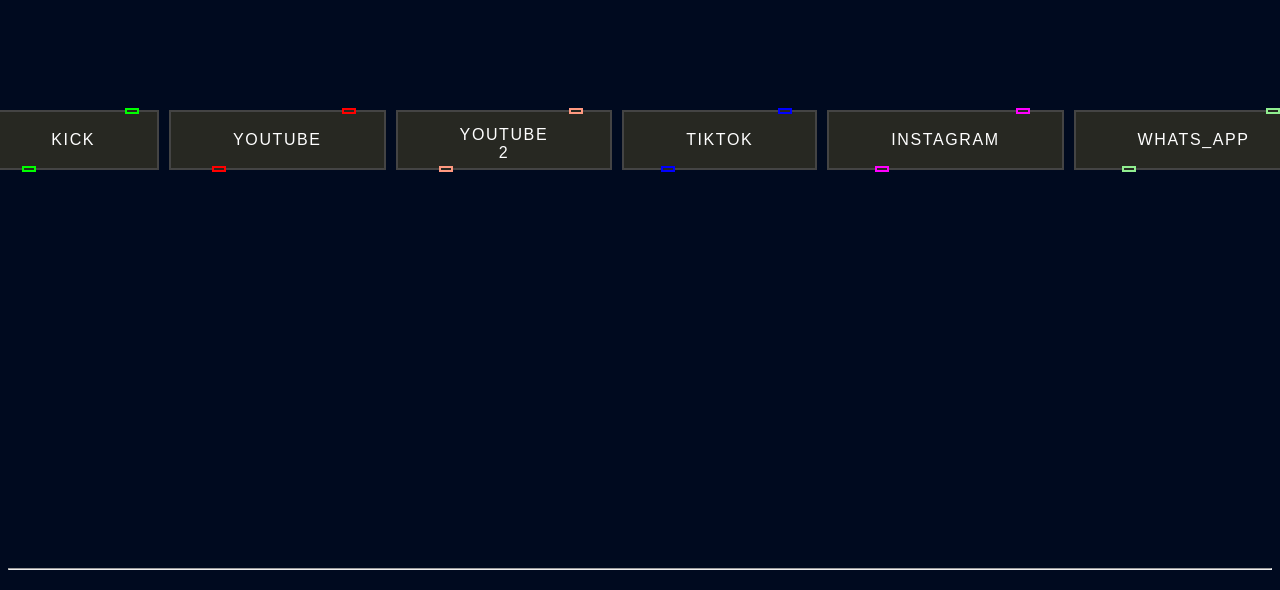
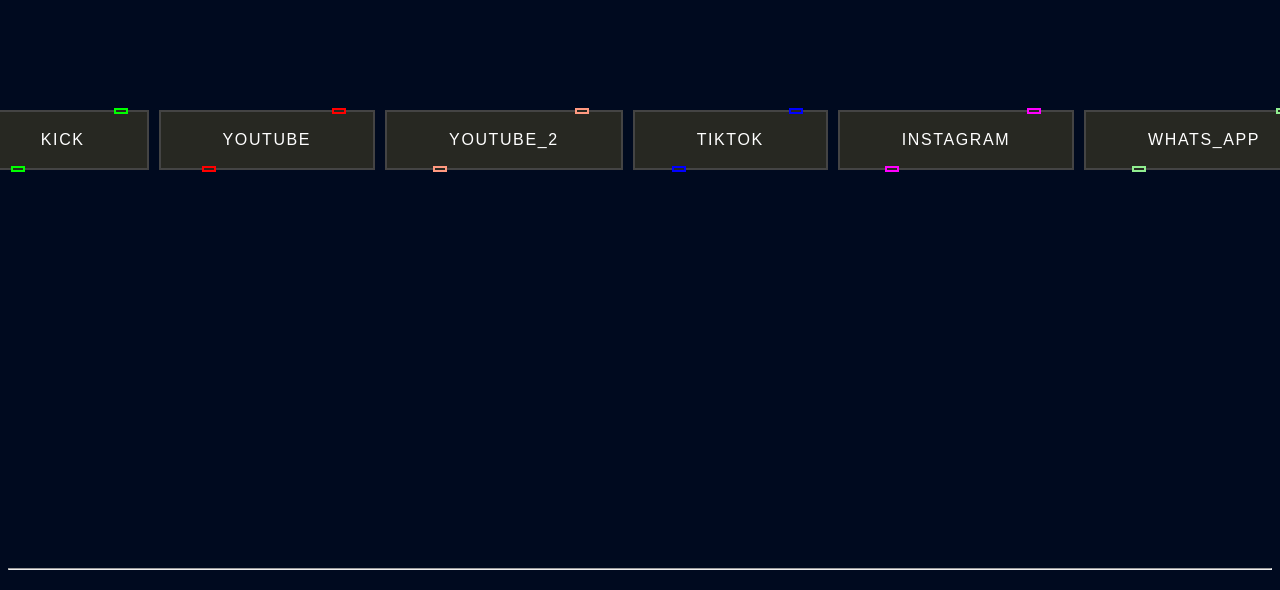
Before and after one commit to AhmvdRONY/M7ame7o, a plain HTML site: page index.html in a window 1280 px wide. Shown: the part 941-1531 px from the top of the page. Drawn offline with nearby package versions, Linux system fonts and the light colour scheme.

Commit message:
Add files via upload

```diff
--- a/index.html
+++ b/index.html
@@ -54,7 +54,7 @@
     <button onclick="window.location.href='https://www.youtube.com/@-m7ame7o90';"
       style="--clr:#FF0000"><span>YOUTUBE</span><i></i></button>
       <button onclick="window.location.href='https://www.youtube.com/@M7xame7o';"
-      style="--clr:#FF9980"><span>YOUTUBE 2</span><i></i></button>
+      style="--clr:#FF9980"><span>YOUTUBE_2</span><i></i></button>
     <button onclick="window.location.href='https://www.tiktok.com/@m7ame77oo';"
       style="--clr:#0000FF"><span>TIKTOK</span><i></i></button>
     <button onclick="window.location.href='https://www.instagram.com/m7ame7oo_';"
```
